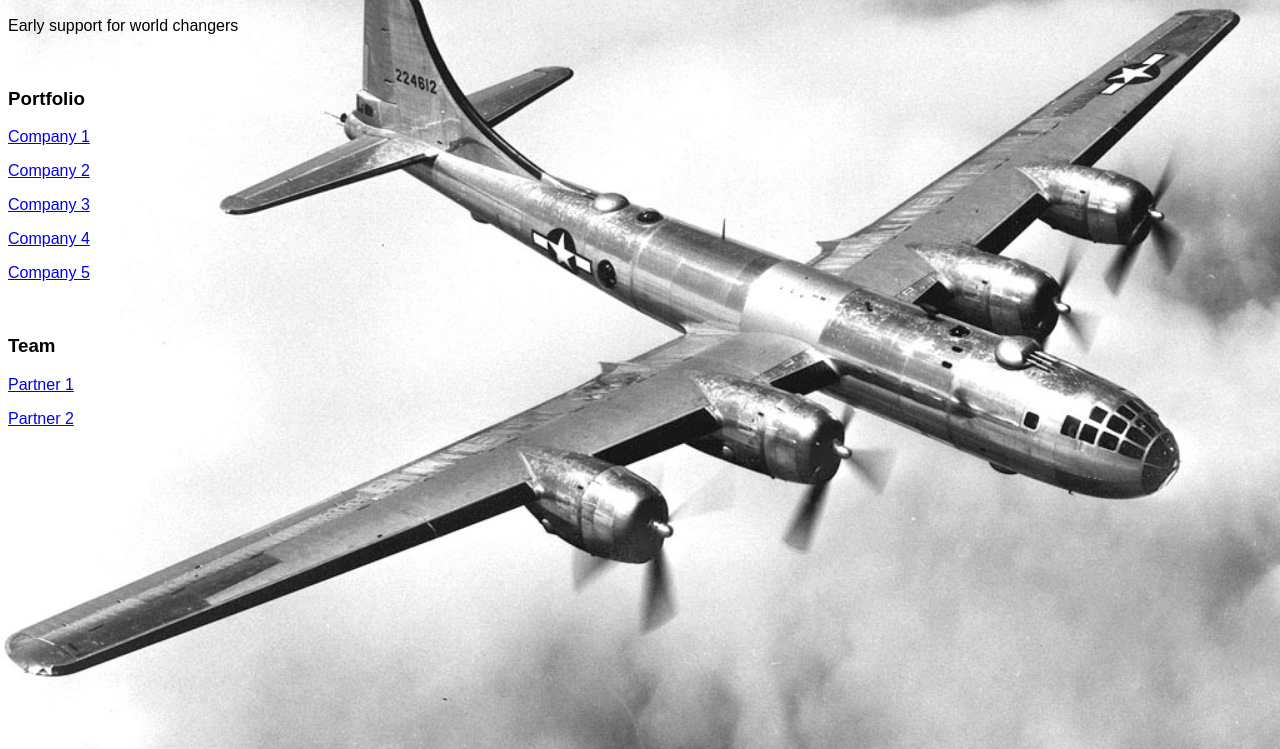
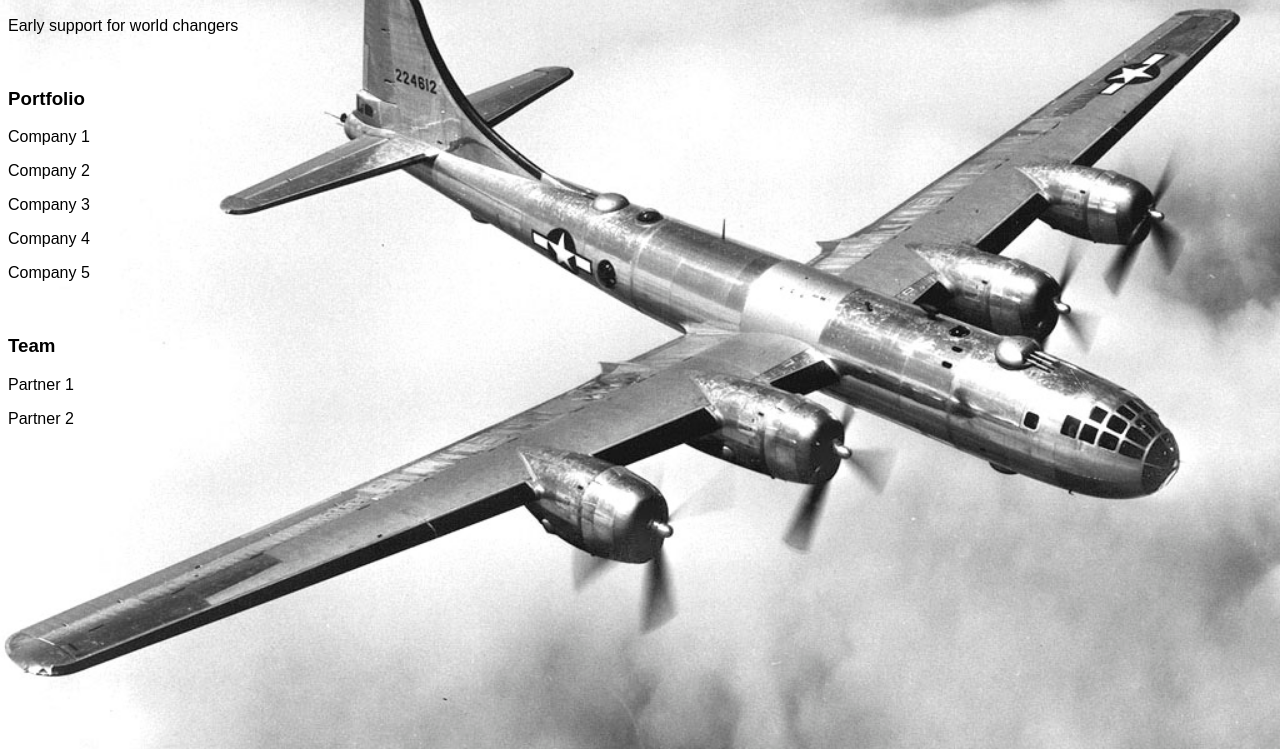
Before and after one commit to mathewgj/superfortress, a plain HTML site: page index.html in a window 1280 px wide. Shown: the part 51-800 px from the top of the page. Drawn offline with Linux system fonts and the light colour scheme; a web font is replaced by a local one.

Commit message:
link style

```diff
--- a/superfortress.css
+++ b/superfortress.css
@@ -2,3 +2,6 @@ body {background-image:url("b29.jpg");
 	background-size: 100%;
 	font-family: 'Allerta', sans-serif;
 	}
+a:link {text-decoration:none;
+	color:#000000;
+	}
```
